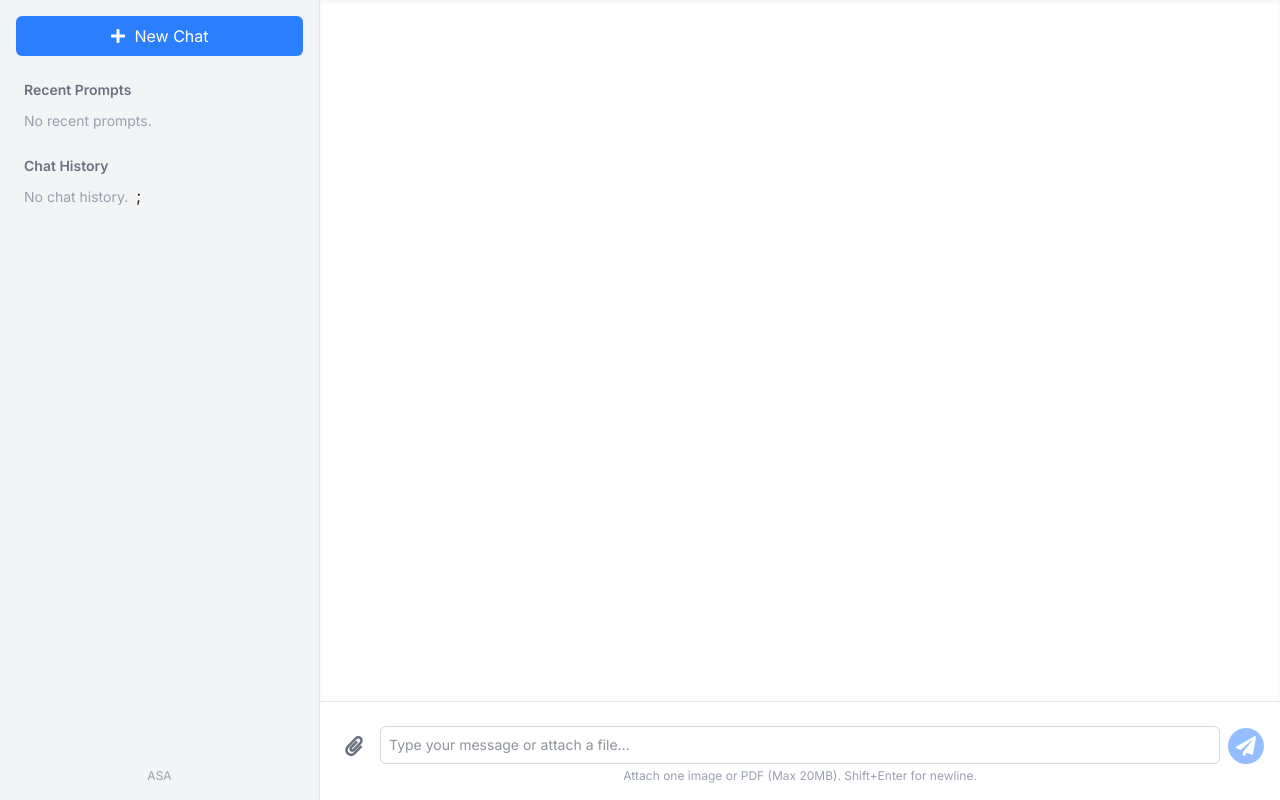
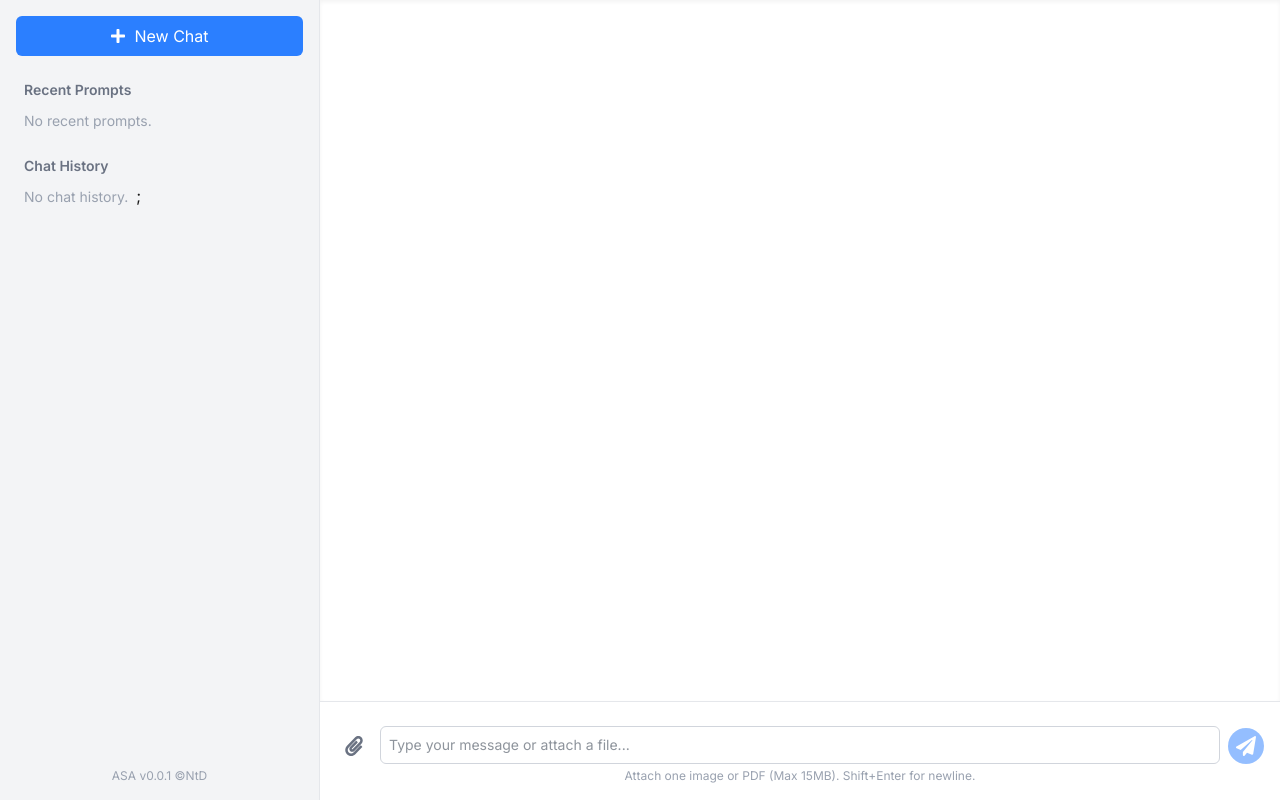
Before and after one commit to thaiduongngo/cool-asa, a Next.js app: page / in a window 1280 px wide. Built offline with nearby package versions, Linux system fonts and the light colour scheme.

Commit message:
Restructured metadata and added line-clamp-1 for better display.

```diff
--- a/src/app/layout.tsx
+++ b/src/app/layout.tsx
@@ -1,12 +1,13 @@
 import type { Metadata } from "next";
 import { Inter } from "next/font/google";
 import "./globals.css"; // Ensure Tailwind is imported
+import { METADATA } from "@/lib/metadata"
 
 const inter = Inter({ subsets: ["latin"] });
 
 export const metadata: Metadata = {
-  title: "ASA",
-  description: "ASA AI Chatbot Application",
+  title: METADATA.title,
+  description: METADATA.description,
 };
 
 export default function RootLayout({
--- a/src/components/ChatHistory.tsx
+++ b/src/components/ChatHistory.tsx
@@ -1,4 +1,3 @@
-// src/components/ChatHistory.tsx
 import React from 'react';
 import { ChatSession } from '@/lib/types';
 import { FaTrash } from 'react-icons/fa';
@@ -31,8 +30,8 @@ const ChatHistory: React.FC<Props> = ({ history, currentChatId, onLoadChat, onDe
                 >
                   <span
                     onClick={() => onLoadChat(chat.id)}
-                    className="truncate flex-grow mr-2"
-                    title={chat.title} // Show full title on hover
+                    className="line-clamp-1 flex-grow mr-2"
+                    title={chat.title}
                   >
                     {chat.title || `Chat from ${new Date(chat.lastUpdated).toLocaleDateString()}`}
                   </span>
--- a/src/components/ChatInput.tsx
+++ b/src/components/ChatInput.tsx
@@ -1,4 +1,3 @@
-// src/components/ChatInput.tsx
 import React, { useRef, useState, ChangeEvent, KeyboardEvent } from 'react';
 import { FaPaperPlane, FaPaperclip, FaSpinner } from 'react-icons/fa';
 import FilePreview from './FilePreview';
--- a/src/components/FilePreview.tsx
+++ b/src/components/FilePreview.tsx
@@ -1,4 +1,3 @@
-// src/components/FilePreview.tsx
 import React, { useState, useEffect } from 'react';
 import { AttachedFile } from '@/lib/types';
 import { FaFilePdf, FaImage, FaTimes } from 'react-icons/fa';
@@ -44,7 +43,7 @@ const FilePreview: React.FC<Props> = ({ attachedFile, onRemove }) => {
         ) : (
           <FaImage className="w-6 h-6 text-gray-500 flex-shrink-0" /> // Generic file icon or specific ones
         )}
-        <span className="text-gray-500 truncate" title={file.name}>
+        <span className="text-gray-500 line-clamp-1" title={file.name}>
           {file.name}
         </span>
         <span className="text-gray-500 text-xs whitespace-nowrap">
--- a/src/components/RecentPrompts.tsx
+++ b/src/components/RecentPrompts.tsx
@@ -1,4 +1,3 @@
-// src/components/RecentPrompts.tsx
 import React from 'react';
 import { RecentPrompt } from '@/lib/types';
 import { FaTimes } from 'react-icons/fa';
@@ -21,7 +20,7 @@ const RecentPrompts: React.FC<Props> = ({ prompts, onSelectPrompt, onDeletePromp
               <li key={prompt.id} className="group flex items-center justify-between p-2 rounded-md hover:bg-gray-200 cursor-pointer text-sm text-gray-700">
                 <span
                   onClick={() => onSelectPrompt(prompt.text)}
-                  className="truncate flex-grow mr-2"
+                  className="line-clamp-1 flex-grow mr-2"
                   title={prompt.text}
                 >
                   {prompt.text}
--- a/src/components/Sidebar.tsx
+++ b/src/components/Sidebar.tsx
@@ -1,9 +1,10 @@
-// src/components/Sidebar.tsx
 import React from 'react';
 import { FaPlus, FaBars, FaTimes } from 'react-icons/fa';
 import RecentPrompts from './RecentPrompts';
 import ChatHistory from './ChatHistory';
 import { RecentPrompt, ChatSession } from '@/lib/types';
+import { METADATA } from '@/lib/metadata'
+
 
 interface Props {
   recentPrompts: RecentPrompt[];
@@ -93,7 +94,7 @@ const Sidebar: React.FC<Props> = ({
 
         {/* Footer */}
         <div className="mt-auto text-center text-xs text-gray-400">
-          ASA
+          <span>{METADATA.title} v{METADATA.version} ©{METADATA.author}</span>
         </div>
       </aside>
     </>
--- /dev/null
+++ b/src/lib/metadata.ts
@@ -0,0 +1,6 @@
+export const METADATA = {
+  title: "ASA",
+  version: "0.0.1",
+  description: "ASA AI Chatbot",
+  author: "NtD",
+};
--- a/src/lib/types.ts
+++ b/src/lib/types.ts
@@ -1,4 +1,3 @@
-// src/lib/types.ts
 import { Part } from "@google/generative-ai";
 
 export declare type Role = "user" | "model" | "system";
--- a/src/utils/fileHelper.ts
+++ b/src/utils/fileHelper.ts
@@ -1,7 +1,6 @@
-// src/utils/fileHelper.ts
 import { ApiFileData } from '@/lib/types';
 
-export const MAX_FILE_SIZE_MB = 20; // Example limit: 20MB
+export const MAX_FILE_SIZE_MB = 15; // Example limit: 15MB
 export const ALLOWED_FILE_TYPES = ['image/jpeg', 'image/png', 'image/webp', 'image/gif', 'application/pdf'];
 
 export const fileToBase64 = (file: File): Promise<string> => {
```
